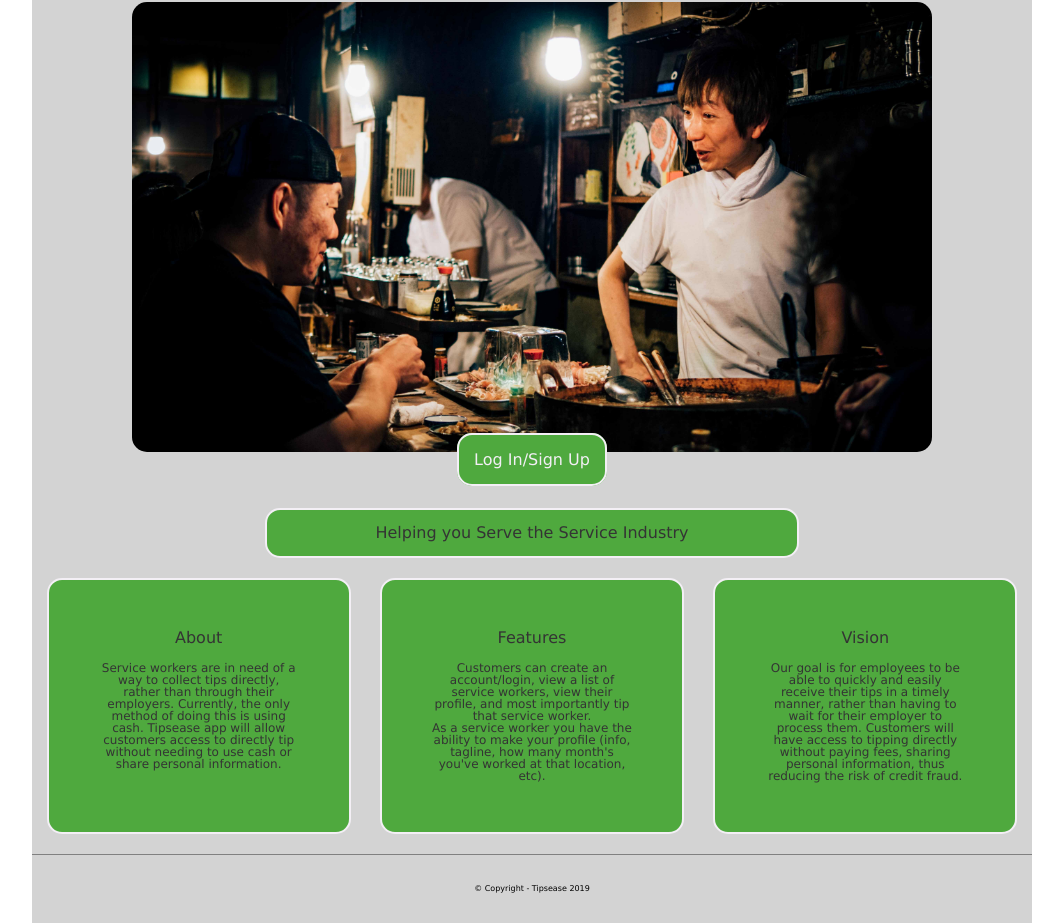
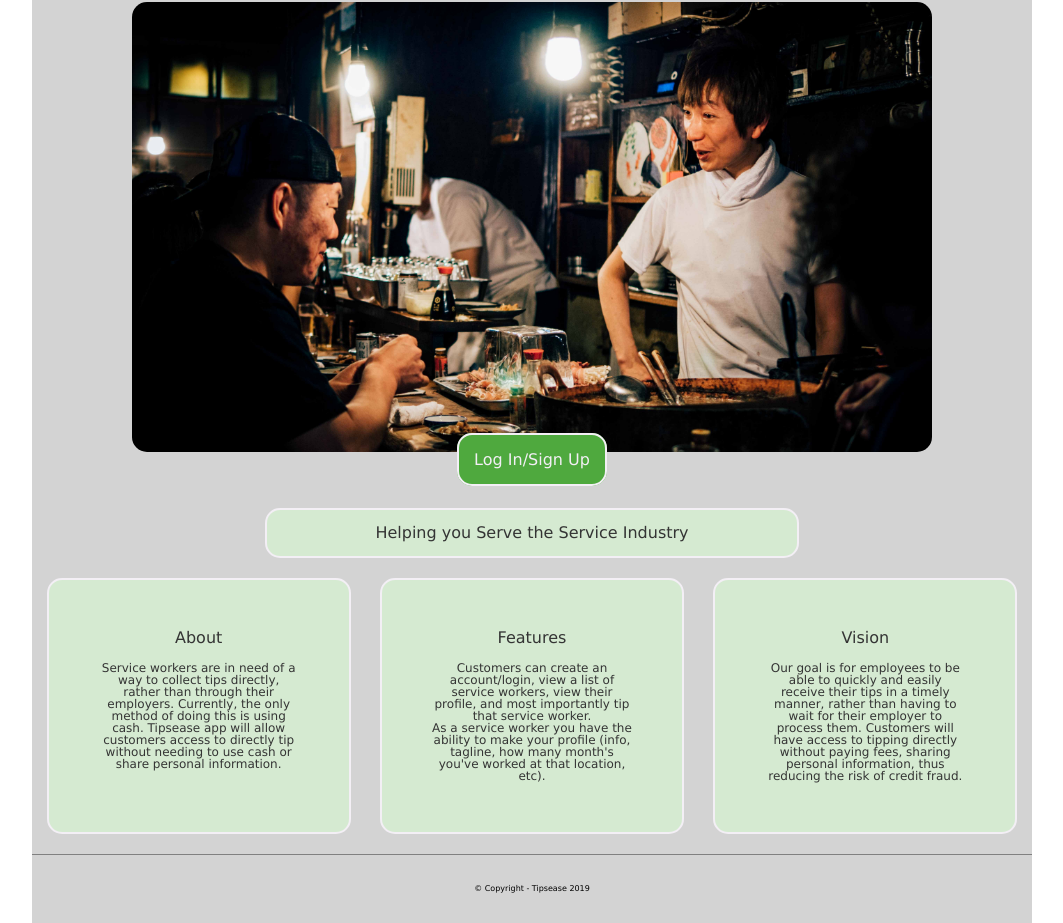
Before and after one commit to TeamTipsease/Marketing-2, a plain HTML site: page index.html in a window 1280 px wide. Shown: the part 81-1004 px from the top of the page, without its empty margins (108-1171 px from the left). Drawn offline with Linux system fonts and the light colour scheme.

Commit message:
changed colors for homepage

```diff
--- a/less/home.less
+++ b/less/home.less
@@ -47,7 +47,7 @@ header {
         color           : @jetblack;
         margin          : 0 auto;
         margin-top      : 40px;
-        background-color: @maygreen;
+        background-color: @lightgreen;
         border:2px solid @white;
         width           : 50%;
         border-radius   : 15px;
@@ -65,7 +65,7 @@ header {
         border:2px solid @white;
         padding:5%;
         border-radius:15px;
-        background-color:@maygreen;
+        background-color:@lightgreen;
         color:@jetblack;
         h2 {
             font-size:1rem;
```
Also changed, not shown: css/index.css.
